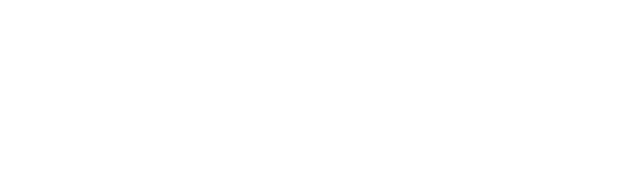
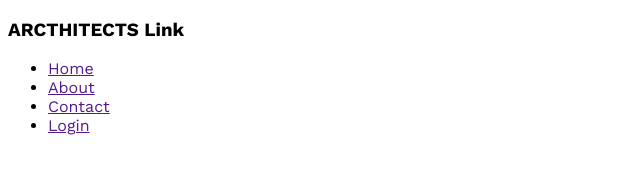
Before and after one commit to Techno-Sajid/architects-website, a plain HTML site: page index.html in a window 1280 px wide. Shown: the whole page, without its empty margins (0-640 px from the left). Drawn offline with nearby package versions, Linux system fonts and the light colour scheme.

Commit message:
setup google work sans

```diff
--- a/index.html
+++ b/index.html
@@ -9,9 +9,26 @@
 </head>
 
 <body>
-<main>
+    <header>
+        <nav>
+            <h3>ARCTHITECTS Link</h3>
+            <ul>
+                <li><a href="">Home</a></li>
+                <li><a href="">About</a></li>
+                <li><a href="">Contact</a></li>
+                <li><a href="">Login</a></li>
+            </ul>
+        </nav>
+    </header>
 
-</main>
+    <main>
+
+    </main>
+
+    <footer>
+
+    </footer>
+
 </body>
 
 </html>
--- a/styles/architect.css
+++ b/styles/architect.css
@@ -0,0 +1,10 @@
+/* Work sans font from google sans */
+
+@import url('https://fonts.googleapis.com/css2?family=Work+Sans:ital,wght@0,100..900;1,100..900&display=swap');
+
+* {
+    font-family: "Work Sans", serif;
+    font-optical-sizing: auto;
+    font-weight: <weight>;
+    font-style: normal;
+}
```
Also changed, not shown: 2 other files.
